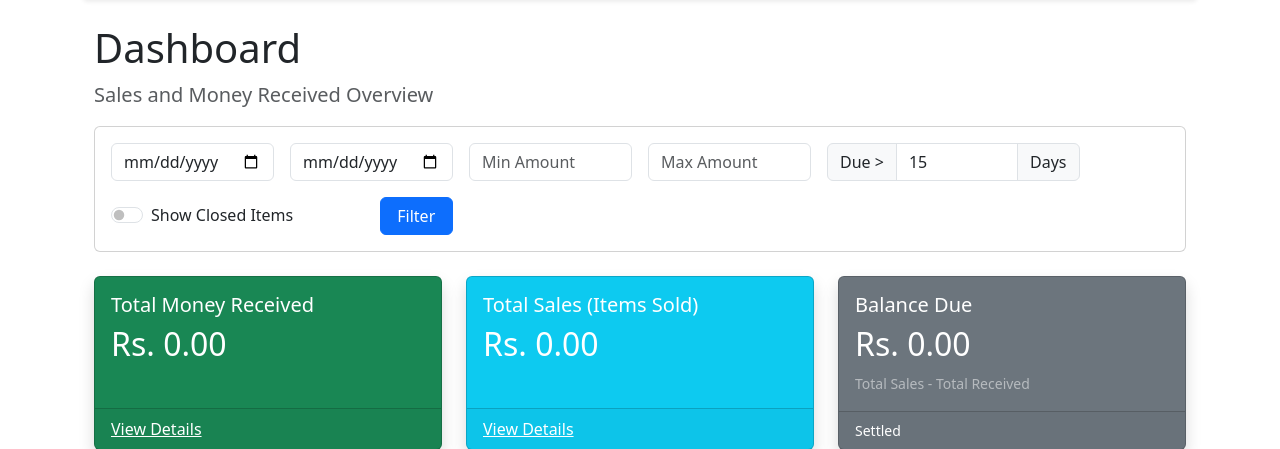
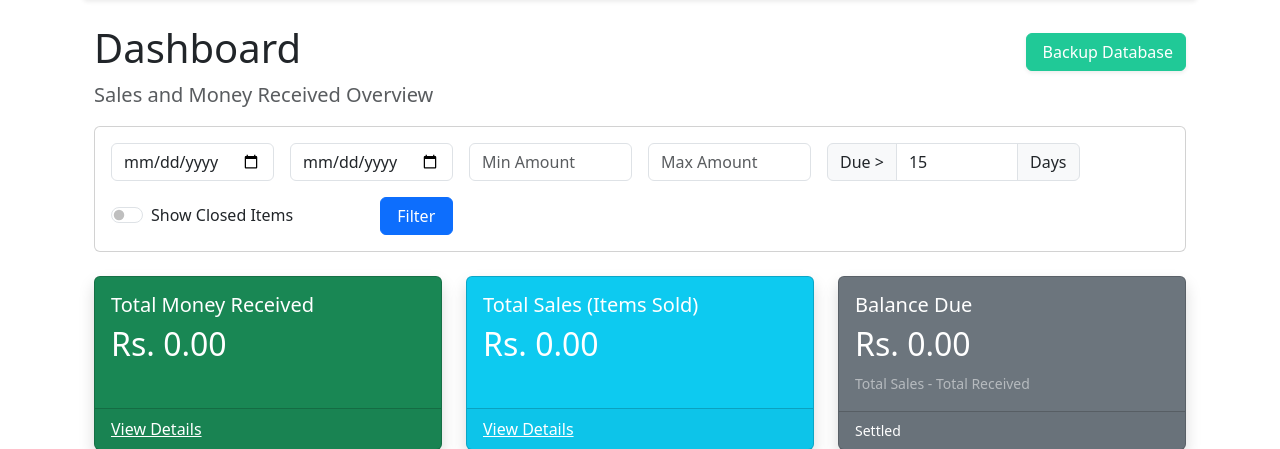
Before and after one commit to sudeepsudhevan/Sales-Data-Printer, a Django app: page / in a window 1280 px wide. Shown: the part 76-525 px from the top of the page. Run offline with Django 5.2, Linux system fonts and the light colour scheme; data that the repository does not hold is empty.

Commit message:
backup button

```diff
--- a/sales/templates/sales/base.html
+++ b/sales/templates/sales/base.html
@@ -13,13 +13,13 @@
 <body>
     <div class="container">
         <nav class="navbar navbar-expand-lg navbar-light bg-light rounded shadow-sm px-3">
-            <a class="navbar-brand" href="{% url 'index' %}">Sales Printer</a>
+            <a class="navbar-brand" href="{% url 'sales:index' %}">Sales Printer</a>
             <div class="navbar-nav me-auto">
-                <a class="nav-item nav-link" href="{% url 'money_received' %}">Money Received</a>
-                <a class="nav-item nav-link" href="{% url 'item_sold' %}">Item Sold</a>
+                <a class="nav-item nav-link" href="{% url 'sales:money_received' %}">Money Received</a>
+                <a class="nav-item nav-link" href="{% url 'sales:item_sold' %}">Item Sold</a>
             </div>
             <div class="navbar-nav">
-                <a class="btn btn-primary" href="{% url 'pdf_report' %}" target="_blank">Print Full PDF</a>
+                <a class="btn btn-primary" href="{% url 'sales:pdf_report' %}" target="_blank">Print Full PDF</a>
             </div>
         </nav>
 
--- a/sales/templates/sales/index.html
+++ b/sales/templates/sales/index.html
@@ -2,7 +2,15 @@
 
 {% block content %}
 <div class="container-fluid">
-    <h1 class="mt-4">Dashboard</h1>
+    <div class="d-flex justify-content-between align-items-center mt-4">
+        <h1>Dashboard</h1>
+        <div>
+            <a href="{% url 'sales:backup_database' %}" class="btn btn-teal text-white shadow-sm"
+                style="background-color: #20c997; border-color: #20c997;">
+                <i class="fas fa-database me-1"></i> Backup Database
+            </a>
+        </div>
+    </div>
     <p class="lead text-muted">Sales and Money Received Overview</p>
 
     <!-- Filters -->
@@ -51,7 +59,7 @@
                     <h2 class="card-text">Rs. {{ total_received|floatformat:2 }}</h2>
                 </div>
                 <div class="card-footer d-flex align-items-center justify-content-between">
-                    <a href="{% url 'money_received' %}" class="text-white stretched-link">View Details</a>
+                    <a href="{% url 'sales:money_received' %}" class="text-white stretched-link">View Details</a>
                     <div class="small text-white"><i class="fas fa-angle-right"></i></div>
                 </div>
             </div>
@@ -63,7 +71,7 @@
                     <h2 class="card-text">Rs. {{ total_sold|floatformat:2 }}</h2>
                 </div>
                 <div class="card-footer d-flex align-items-center justify-content-between">
-                    <a href="{% url 'item_sold' %}" class="text-white stretched-link">View Details</a>
+                    <a href="{% url 'sales:item_sold' %}" class="text-white stretched-link">View Details</a>
                     <div class="small text-white"><i class="fas fa-angle-right"></i></div>
                 </div>
             </div>
--- a/sales/urls.py
+++ b/sales/urls.py
@@ -1,5 +1,7 @@
 from django.urls import path
 from . import views
+
+app_name = 'sales'
 
 urlpatterns = [
     path('', views.index, name='index'),
@@ -8,4 +10,5 @@ urlpatterns = [
     path('delete-money/<int:pk>/', views.delete_money, name='delete_money'),
     path('delete-item/<int:pk>/', views.delete_item, name='delete_item'),
     path('pdf-report/', views.pdf_report, name='pdf_report'),
+    path('backup/', views.backup_database, name='backup_database'),
 ]
--- a/sales/views.py
+++ b/sales/views.py
@@ -9,6 +9,10 @@ import datetime
 
 import json
 from django.core.serializers.json import DjangoJSONEncoder
+import shutil
+import os
+from django.conf import settings
+from django.contrib import messages
 
 def calculate_status():
     # 1. Reset everything to False first (simplest way to ensure consistency on re-calc)
@@ -305,3 +309,31 @@ def pdf_report(request):
     if pisa_status.err:
         return HttpResponse('We had some errors <pre>' + html_string + '</pre>')
     return response
+
+def backup_database(request):
+    try:
+        # Source path
+        db_path = os.path.join(settings.BASE_DIR, 'db.sqlite3')
+
+        # Backup directory
+        backup_dir = os.path.join(settings.BASE_DIR, 'backup')
+        if not os.path.exists(backup_dir):
+            os.makedirs(backup_dir)
+
+        # Timestamped filename
+        timestamp = datetime.datetime.now().strftime("%Y-%m-%d_%H-%M-%S")
+        backup_filename = f"db_backup_{timestamp}.sqlite3"
+        backup_path = os.path.join(backup_dir, backup_filename)
+
+        if os.path.exists(db_path):
+            shutil.copy2(db_path, backup_path)
+            # messages.success(request, f"Database backed up: {backup_filename}")
+        else:
+            # messages.error(request, "Database file not found!")
+            pass
+
+    except Exception as e:
+        # messages.error(request, f"Backup failed: {str(e)}")
+        print(f"Backup Error: {e}")
+
+    return redirect(request.META.get('HTTP_REFERER', 'index'))
```
Also changed, not shown: verify_backup.py (added, +49 -0 lines), 1 other file.
